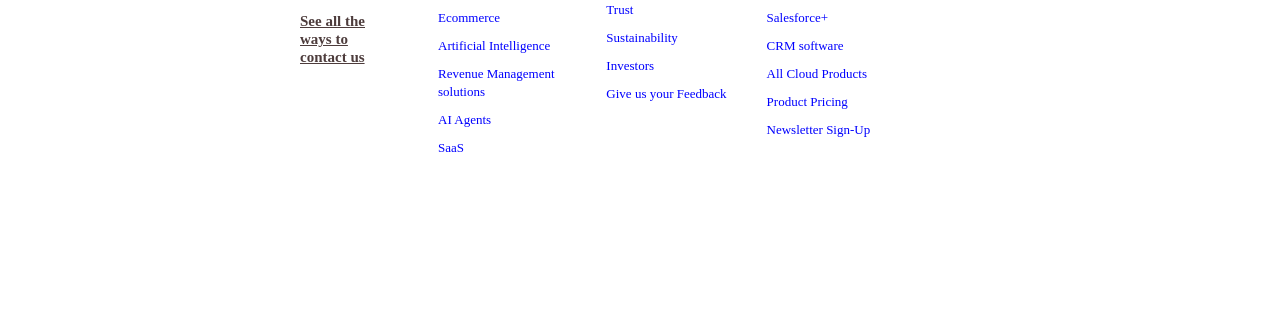
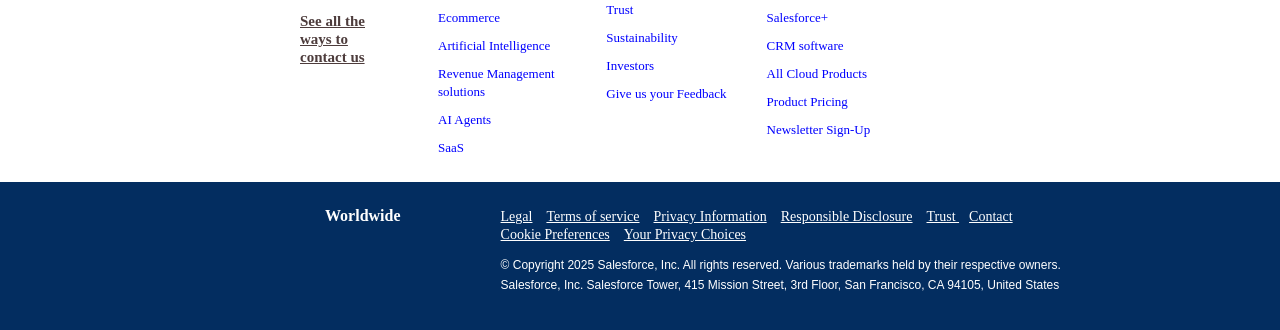
Before and after one commit to GenialSmileAdam/SalesForce-clone-website-, a plain HTML site: page index.html in a window 1280 px wide. Shown: the part 957-1287 px from the top of the page. Before the commit the page ends 1139 px from the top, so only its background shows below. Drawn offline with Linux system fonts and the light colour scheme.

Commit message:
Complete initial footer design

```diff
--- a/index.html
+++ b/index.html
@@ -19,7 +19,7 @@
 
         <button>Try for free</button>
 
-         <img id="background-image" src="./assets/background.png" alt="grass background" />
+        <img id="background-image" src="./assets/background.png" alt="grass background" />
     </div>
 
 
@@ -60,37 +60,56 @@
         <div>
             <ul>
                 <li><strong>About Salesforce</strong></li>
-                <li><a class="salesforce-link"  href="#">What is Salesforce</a></li>
-                <li><a class="salesforce-link"  href="#">Newroom</a></li>
-                <li><a class="salesforce-link"  href="#">Customer Success</a></li>
-                <li><a class="salesforce-link"  href="#">Blog</a></li>
-                <li><a class="salesforce-link"  href="#">Careers</a></li>
-                <li><a class="salesforce-link"  href="#">Trust</a></li>
-                <li><a class="salesforce-link"  href="#">Sustainability</a></li>
-                <li><a class="salesforce-link"  href="#">Investors</a></li>
-                <li><a class="salesforce-link"  href="#">Give us your Feedback</a></li>
+                <li><a class="salesforce-link" href="#">What is Salesforce</a></li>
+                <li><a class="salesforce-link" href="#">Newroom</a></li>
+                <li><a class="salesforce-link" href="#">Customer Success</a></li>
+                <li><a class="salesforce-link" href="#">Blog</a></li>
+                <li><a class="salesforce-link" href="#">Careers</a></li>
+                <li><a class="salesforce-link" href="#">Trust</a></li>
+                <li><a class="salesforce-link" href="#">Sustainability</a></li>
+                <li><a class="salesforce-link" href="#">Investors</a></li>
+                <li><a class="salesforce-link" href="#">Give us your Feedback</a></li>
             </ul>
         </div>
 
         <div>
             <ul>
                 <li><strong>Popular links</strong></li>
-                <li><a class="salesforce-link"  href="#">Salesforce Login</a></li>
-                <li><a class="salesforce-link"  href="#">News Release Futures</a></li>
-                <li><a class="salesforce-link"  href="#">Find or Become a Partner</a></li>
-                <li><a class="salesforce-link"  href="#">Dreamforce</a></li>
-                <li><a class="salesforce-link"  href="#">Salesforce+</a></li>
-                <li><a class="salesforce-link"  href="#">CRM software</a></li>
-                <li><a class="salesforce-link"  href="#">All Cloud Products</a></li>
-                <li><a class="salesforce-link"  href="#">Product Pricing</a></li>
-                <li><a class="salesforce-link"  href="#">Newsletter Sign-Up</a></li>
+                <li><a class="salesforce-link" href="#">Salesforce Login</a></li>
+                <li><a class="salesforce-link" href="#">News Release Futures</a></li>
+                <li><a class="salesforce-link" href="#">Find or Become a Partner</a></li>
+                <li><a class="salesforce-link" href="#">Dreamforce</a></li>
+                <li><a class="salesforce-link" href="#">Salesforce+</a></li>
+                <li><a class="salesforce-link" href="#">CRM software</a></li>
+                <li><a class="salesforce-link" href="#">All Cloud Products</a></li>
+                <li><a class="salesforce-link" href="#">Product Pricing</a></li>
+                <li><a class="salesforce-link" href="#">Newsletter Sign-Up</a></li>
             </ul>
         </div>
 
     </div>
     </div>
     <footer>
-
+        <section id="grid">
+            <a id="worldwide" href="">Worldwide</a>
+            <div id="footer-info">
+                <div class="footer-links">
+                    <a href="">Legal</a>
+                    <a href="">Terms of service</a>
+                    <a href="">Privacy Information</a>
+                    <a href="">Responsible Disclosure</a>
+                    <a href="">Trust </a>
+                    <a href="">Contact</a>
+                    <a href="">Cookie Preferences</a>
+                    <a href="">Your Privacy Choices</a>
+                </div>
+                <div>
+                    <p>© Copyright 2025 Salesforce, Inc. All rights reserved. Various
+                        trademarks held by their respective owners. Salesforce, Inc. Salesforce
+                        Tower, 415 Mission Street, 3rd Floor, San Francisco, CA 94105, United States</p>
+                </div>
+            </div>
+        </section>
     </footer>
 </body>
 
--- a/style.css
+++ b/style.css
@@ -1,3 +1,6 @@
+/* html {
+    padding-bottom: 0;
+} */
 body {
     margin: 0;
 }
@@ -72,3 +75,43 @@ li {
     font-size: 15px;
     color: rgb(77, 60, 60);
 }
+
+footer {
+    background-color: #032D60;
+    padding: 25px;
+}
+
+#grid {
+    display: grid;
+    grid-template-columns: auto auto;
+    max-width: 60%;
+    gap: 100px;
+    margin-left: 300px;
+}
+
+.footer-links  {
+    /* display: flex; */
+    /* flex-direction: row; */
+
+
+}
+.footer-links a {
+    color: white;
+    font-size: 14px;
+    margin: 0px 10px 0px 0px ;
+}
+footer p {
+    color: white;
+    font-size: 12px;
+    line-height: 20px;
+    font-weight: lighter;
+    font-family: Arial, Helvetica, sans-serif;
+}
+
+#worldwide {
+    color: white;
+    font-size: 16px;
+    line-height: 18px;
+    font-weight: 700;
+    text-decoration: none;
+}
```
Also changed, not shown: assets/privacy-options.png (added).
